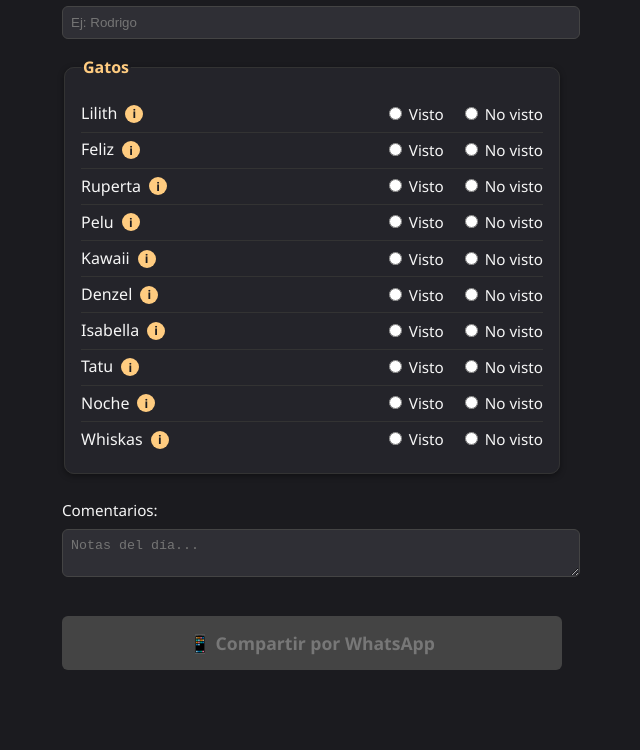
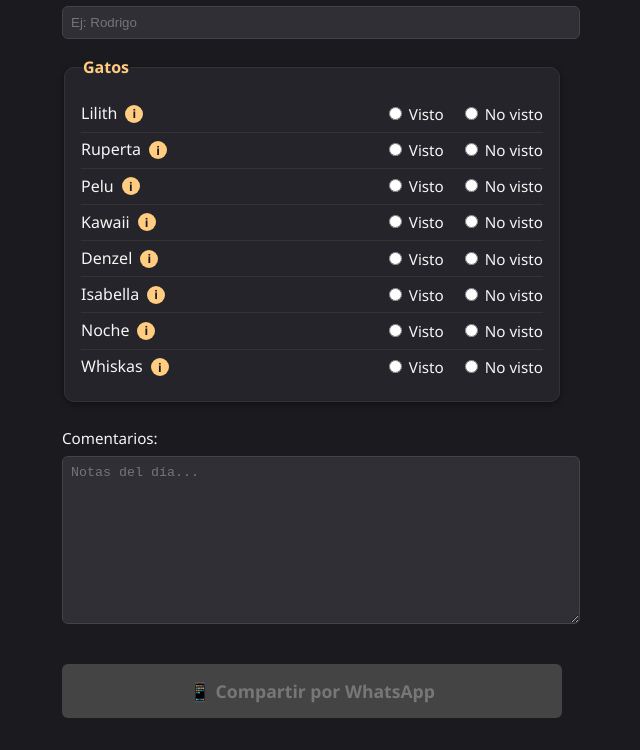
Before and after one commit to rodriamaya/reporte, a plain HTML site: page index.html in a window 1280 px wide. Shown: the part 238-988 px from the top of the page, without its empty margins (328-968 px from the left). Before the commit the page ends 940 px from the top, so only its background shows below. Drawn offline with Linux system fonts and the light colour scheme.

Commit message:
Update comments textarea and remove cat entries

```diff
--- a/index.html
+++ b/index.html
@@ -180,7 +180,7 @@
     </fieldset>
 
     <label for="comments">Comentarios:</label>
-    <textarea id="comments" name="comments" placeholder="Notas del día..." required></textarea>
+    <textarea id="comments" name="comments" placeholder="Notas del día..." rows="10" required></textarea>
   </form>
 
   <a id="whatsappLink" href="#" target="_blank" class="disabled">📱 Compartir por WhatsApp</a>
@@ -188,13 +188,11 @@
   <script>
     const gatos = [
       { nombre: "Lilith", descripcion: "Gata atigrada, rayas grises, zona invernáculo" },
-      { nombre: "Feliz", descripcion: "Gato negro y blanco, zona invernáculo" },
       { nombre: "Ruperta", descripcion: "Gata naranja y blanca, zona invernáculo (celia)" },
       { nombre: "Pelu", descripcion: "Gata negra, ojos amarillos claro, pelo largo, zona celia" },
       { nombre: "Kawaii", descripcion: "Gata negra, detalle en oreja izquierda, zona celia" },
       { nombre: "Denzel", descripcion: "Gato negro esbelto, zona celia" },
       { nombre: "Isabella", descripcion: "Gata negra, zona mariposario" },
-      { nombre: "Tatu", descripcion: "Gata tricolor, blanca gris y poco naranja, entre celia y paño" },
       { nombre: "Noche", descripcion: "Gata negra, zona baños" },
       { nombre: "Whiskas", descripcion: "Gato atigrado, zona escuela de jardinería" }
     ];
@@ -213,7 +211,7 @@
           <span class="info-icon" data-description="${gato.descripcion}">i</span>
         </span>
         <div class="options">
-          <label><input type="radio" name="${gato.nombre}" value="visto" rows="10" required> Visto</label>
+          <label><input type="radio" name="${gato.nombre}" value="visto" required> Visto</label>
           <label><input type="radio" name="${gato.nombre}" value="no visto"> No visto</label>
         </div>
       `;
```
